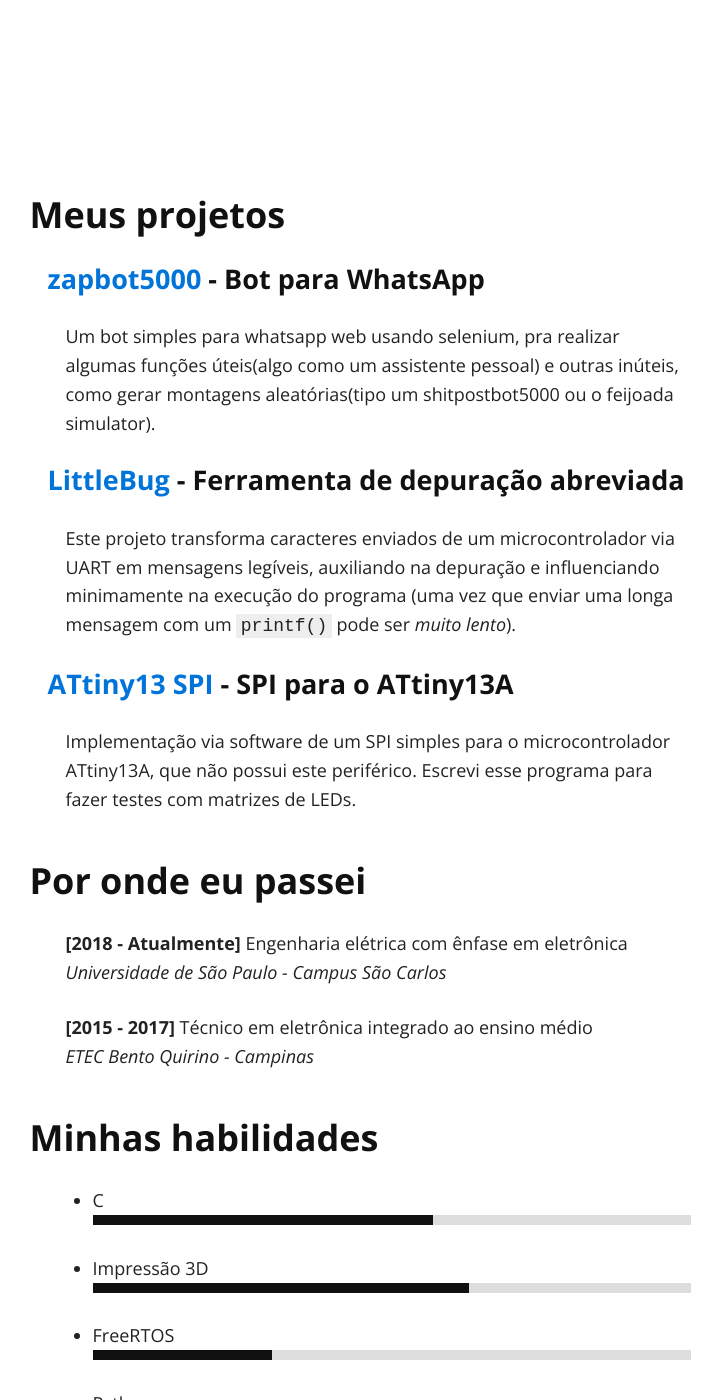
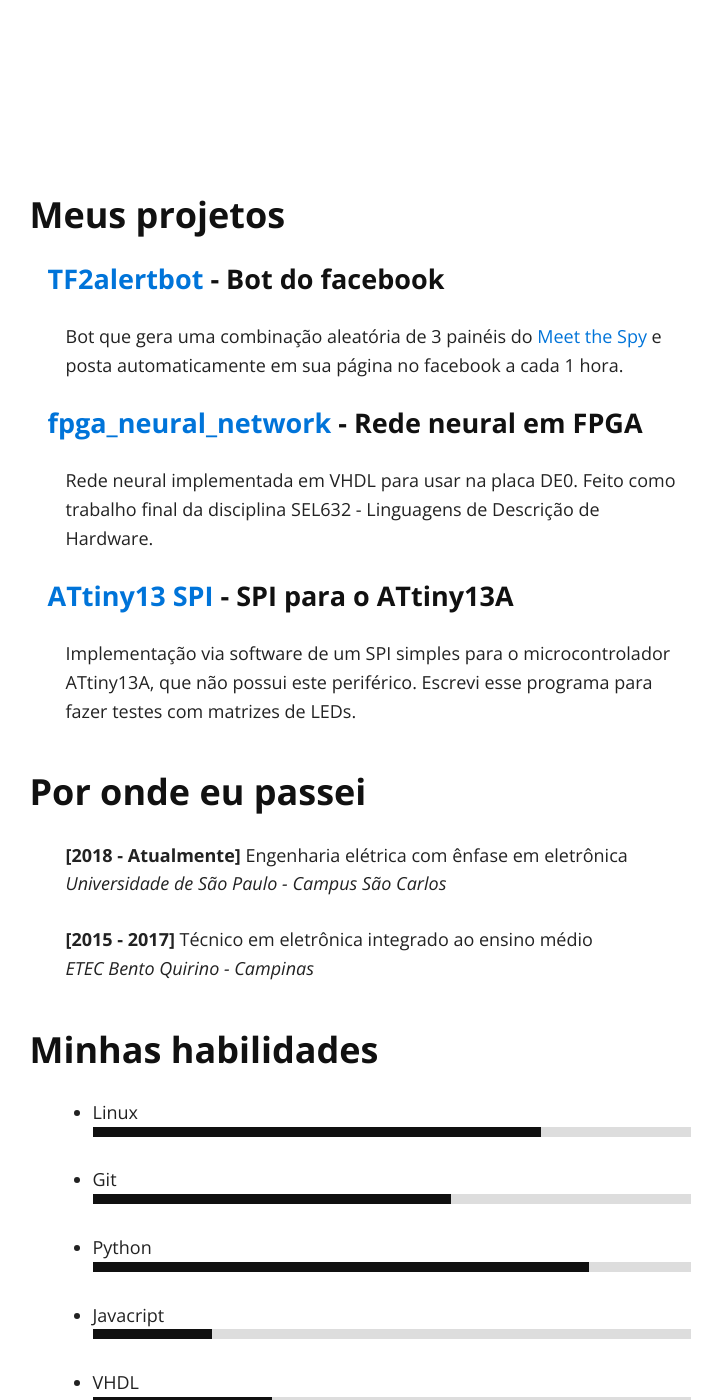
Before and after one commit to couto0/couto0.github.io, a Jekyll site: the page built from index.md, in a window 1280 px wide and 1400 px high, scrolled down 495 px. Shown: the whole window, without its empty margins (262-984 px from the left). Built offline with Jekyll 4.4.1, drawn with Linux system fonts in a browser that asks for light colours; nearby versions of some CDN libraries; our own code applies the rules of GitHub Pages for plain Markdown files; some of the changed text lies outside the part shown.

Commit message:
atualizacao do site

```diff
--- a/_includes/skills.html
+++ b/_includes/skills.html
@@ -1,34 +1,38 @@
 <ul>
+    <li>Linux</li>
+    <div style="width: 100%; background-color: #ddd;">
+      <div style="width: 75%; height:10px; background-color: #101010;"></div>
+    </div><br>
+    <li>Git</li>
+    <div style="width: 100%; background-color: #ddd;">
+      <div style="width: 60%; height:10px; background-color: #101010;"></div>
+    </div><br>
+    <li>Python</li>
+    <div style="width: 100%; background-color: #ddd;">
+      <div style="width: 83%; height:10px; background-color: #101010;"></div>
+    </div><br>
+    <li>Javacript</li>
+    <div style="width: 100%; background-color: #ddd;">
+      <div style="width: 20%; height:10px; background-color: #101010;"></div>
+    </div><br>
+    <li>VHDL</li>
+    <div style="width: 100%; background-color: #ddd;">
+      <div style="width: 30%; height:10px; background-color: #101010;"></div>
+    </div><br>
     <li>C</li>
     <div style="width: 100%; background-color: #ddd;">
-      <div style="width: 57%; height:10px; background-color: #101010;"></div>
+      <div style="width: 47%; height:10px; background-color: #101010;"></div>
+    </div><br>
+    <li>Selenium</li>
+    <div style="width: 100%; background-color: #ddd;">
+      <div style="width: 50%; height:10px; background-color: #101010;"></div>
     </div><br>
     <li>Impressão 3D</li>
     <div style="width: 100%; background-color: #ddd;">
       <div style="width: 63%; height:10px; background-color: #101010;"></div>
     </div><br>
-    <li>FreeRTOS</li>
-    <div style="width: 100%; background-color: #ddd;">
-      <div style="width: 30%; height:10px; background-color: #101010;"></div>
-    </div><br>
-    <li>Python</li>
-    <div style="width: 100%; background-color: #ddd;">
-      <div style="width: 83%; height:10px; background-color: #101010;"></div>
-    </div><br>
     <li>KiCAD</li>
     <div style="width: 100%; background-color: #ddd;">
       <div style="width: 80%; height:10px; background-color: #101010;"></div>
     </div><br>
-    <li>Git</li>
-    <div style="width: 100%; background-color: #ddd;">
-      <div style="width: 60%; height:10px; background-color: #101010;"></div>
-    </div><br>
-    <li>Linux</li>
-    <div style="width: 100%; background-color: #ddd;">
-      <div style="width: 75%; height:10px; background-color: #101010;"></div>
-    </div><br>
-    <li>Javacript</li>
-    <div style="width: 100%; background-color: #ddd;">
-      <div style="width: 20%; height:10px; background-color: #101010;"></div>
-    </div><br>
 </ul>
--- a/index.md
+++ b/index.md
@@ -6,11 +6,11 @@ layout: default
 <br>
 
 ### Meus projetos
-#### [zapbot5000](https://github.com/couto0/zapbot5000) - Bot para WhatsApp
-Um bot simples para whatsapp web usando selenium, pra realizar algumas funções úteis(algo como um assistente pessoal) e outras inúteis, como gerar montagens aleatórias(tipo um shitpostbot5000 ou o feijoada simulator).
+#### [TF2alertbot](https://github.com/couto0/TF2alertbot) - Bot do facebook
+Bot que gera uma combinação aleatória de 3 painéis do [Meet the Spy](https://www.youtube.com/watch?v=OR4N5OhcY9s) e posta automaticamente em sua página no facebook a cada 1 hora.
 
-#### [LittleBug](https://github.com/couto0/LittleBug) - Ferramenta de depuração abreviada
-Este projeto transforma caracteres enviados de um microcontrolador via UART em mensagens legíveis, auxiliando na depuração e influenciando minimamente na execução do programa (uma vez que enviar uma longa mensagem com um `printf()` pode ser *muito lento*).
+#### [fpga_neural_network](https://github.com/couto0/fpga_neural_network) - Rede neural em FPGA
+Rede neural implementada em VHDL para usar na placa DE0. Feito como trabalho final da disciplina SEL632 - Linguagens de Descrição de Hardware.
 
 #### [ATtiny13 SPI](https://github.com/couto0/attiny13_spi) - SPI para o ATtiny13A
 Implementação via software de um SPI simples para o microcontrolador ATtiny13A, que não possui este periférico. Escrevi esse programa para fazer testes com matrizes de LEDs.
```
